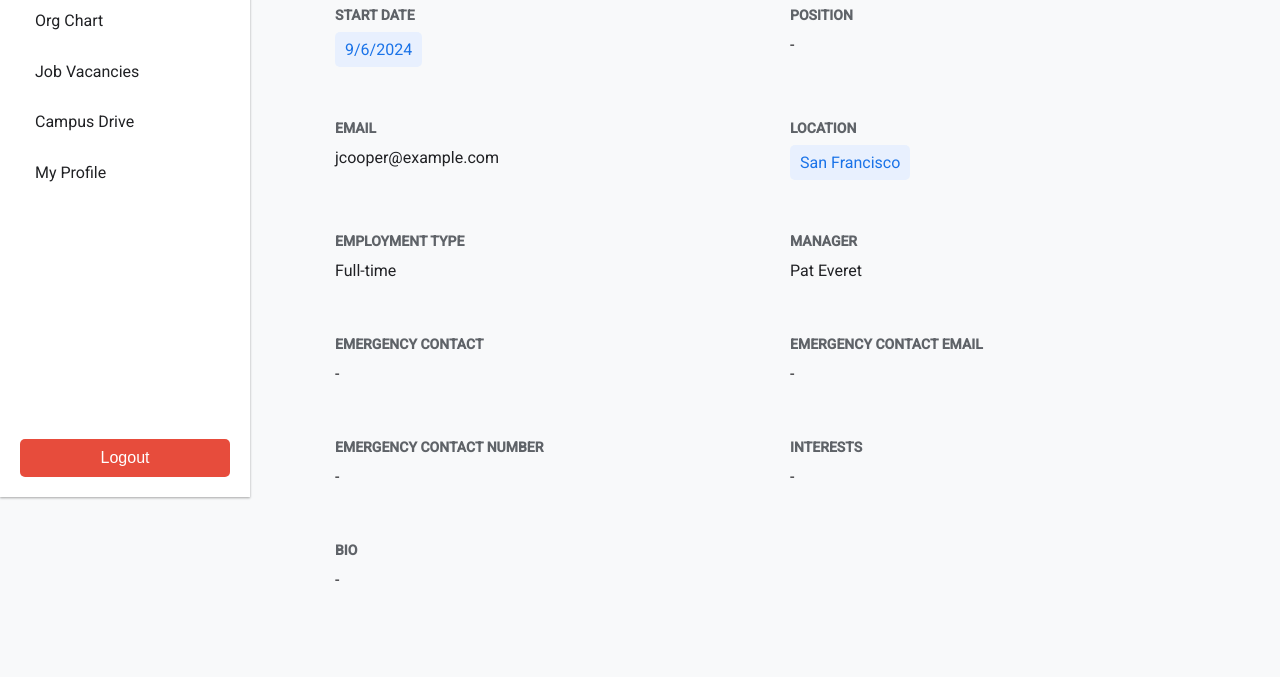
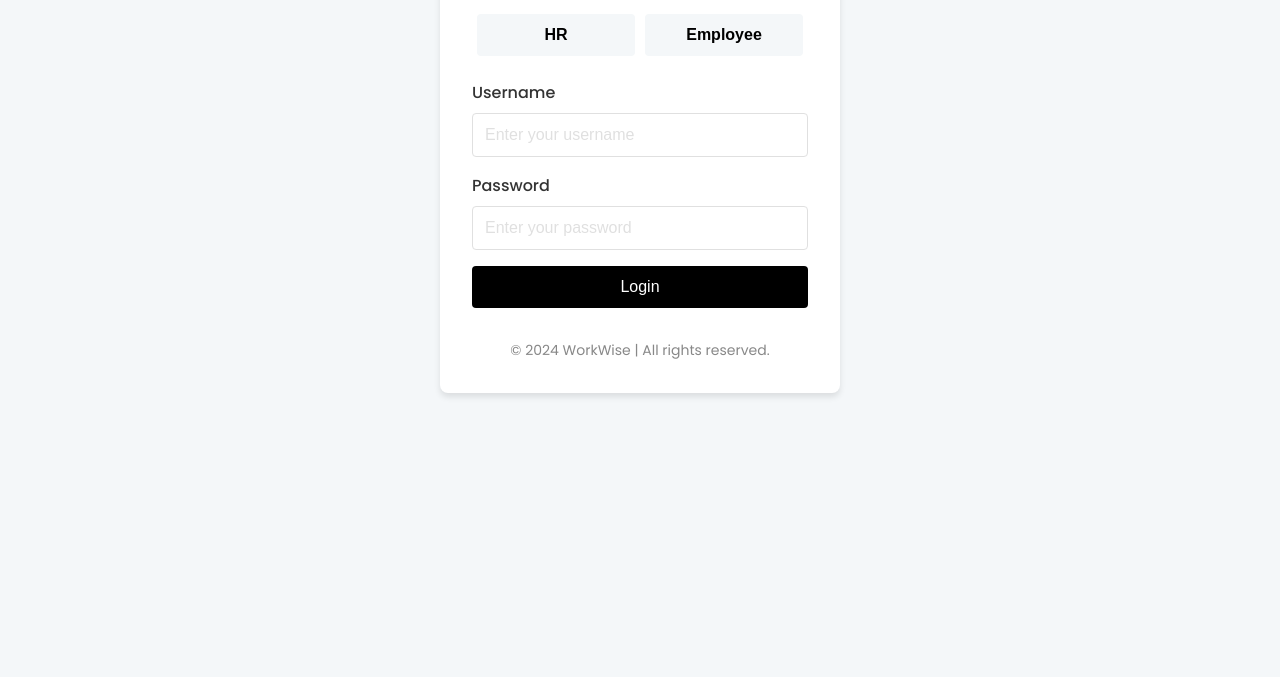
Before and after one commit to arsh342/hr_project, a plain HTML site: page index.html in a window 1280 px wide. Shown: the part 303-980 px from the top of the page. After the commit the page ends 800 px from the top, so only its background shows below. Drawn offline with Linux system fonts and the light colour scheme.

Commit message:
path and index file changed

```diff
--- a/index.html
+++ b/index.html
@@ -4,135 +4,228 @@
 <head>
     <meta charset="UTF-8">
     <meta name="viewport" content="width=device-width, initial-scale=1.0">
-  <title>Digital Native - HR Profile</title>
-  <link href="https://fonts.googleapis.com/css2?family=Roboto:wght@300;400;500&display=swap" rel="stylesheet">
-  <link rel="stylesheet" href="styles.css">
+    <title>ProHire Portal - Login</title>
+    <link href="https://fonts.googleapis.com/css2?family=Poppins:wght@300;400;500;600;700&display=swap"
+        rel="stylesheet">
     <style>
-    .page-header {
-      margin-top: 100px;
-      margin-bottom: 50px;
+        :root {
+            --primary-color: #000;
+            --secondary-color: #e74c3c;
+            --background-color: #f4f7f9;
+            --card-background: #ffffff;
+            --text-color: #333333;
+            --border-color: #e0e0e0;
+            --shadow-color: rgba(0, 0, 0, 0.1);
+            --transition-speed: 0.3s;
         }
 
-    .profile-grid {
-      display: grid;
-      grid-template-columns: repeat(auto-fit, minmax(400px, 1fr));
-      gap: 20px;
-      margin: 50px;
+        * {
+            box-sizing: border-box;
+            margin: 0;
+            padding: 0;
         }
 
-    .profile-item {
-      padding: 15px;
-      border-radius: 8px;
+        body {
+            font-family: 'Poppins', sans-serif;
+            background-color: var(--background-color);
+            display: flex;
+            justify-content: center;
+            align-items: center;
+            min-height: 100vh;
+            color: var(--text-color);
+            padding: 20px;
         }
 
-    .profile-item h3 {
-      color: var(--text-secondary);
-      font-size: 14px;
-      margin-bottom: 5px;
+        .login-container {
+            background-color: var(--card-background);
+            border-radius: 8px;
+            box-shadow: 0 4px 6px var(--shadow-color);
+            padding: 2rem;
+            width: 100%;
+            max-width: 400px;
+            transition: transform var(--transition-speed) ease;
         }
 
-    .profile-item p {
-      font-size: 16px;
+        .login-container:hover {
+            transform: translateY(-5px);
         }
 
-    .highlight {
-      background-color: var(--hover-color);
+        h1 {
+            text-align: center;
             color: var(--primary-color);
-      padding: 5px 10px;
-      border-radius: 5px;
-      display: inline-block;
+            margin-bottom: 1.5rem;
         }
 
-    .main-content {
-      padding: 20px;
+        .logo {
+            display: flex;
+            align-items: center;
+            margin-bottom: 30px;
+            justify-content: center;
+        }
+
+        .logo img {
+            width: 200px;
+            margin-right: 10px;
+        }
+
+        .button-group {
+            display: flex;
+            justify-content: space-between;
+            margin-bottom: 1.5rem;
+        }
+
+        .nav-button {
+            flex: 1;
+            text-align: center;
+            padding: 0.75rem;
+            background-color: var(--background-color);
+            border: none;
+            border-radius: 4px;
+            cursor: pointer;
+            transition: background-color var(--transition-speed) ease;
+            margin: 0 5px;
+            font-weight: 600;
+            color: var(--primary-color);
+        }
+
+        .nav-button:hover {
+            background-color: var(--primary-color);
+            color: white;
+        }
+
+        .form-group {
+            margin-bottom: 1rem;
+        }
+
+        label {
+            display: block;
+            margin-bottom: 0.5rem;
+            font-weight: 500;
+        }
+
+        input {
+            width: 100%;
+            padding: 0.75rem;
+            border: 1px solid var(--border-color);
+            border-radius: 4px;
+            font-size: 1rem;
+            transition: border-color var(--transition-speed) ease;
+        }
+
+        input:focus {
+            outline: none;
+            border-color: var(--primary-color);
+        }
+
+        input::placeholder {
+            color: var(--border-color);
+        }
+
+        button {
+            width: 100%;
+            padding: 0.75rem;
+            background-color: var(--primary-color);
+            color: white;
+            border: none;
+            border-radius: 4px;
+            font-size: 1rem;
+            cursor: pointer;
+            transition: background-color var(--transition-speed) ease;
+        }
+
+        button:hover {
+            background-color: #333333;
+        }
+
+        .error-message {
+            color: var(--secondary-color);
+            text-align: center;
+            margin-top: 1rem;
+            font-weight: 500;
+        }
+
+        footer {
+            text-align: center;
+            margin-top: 2rem;
+            color: #888;
+            font-size: 0.875rem;
+        }
+
+        @media (max-width: 480px) {
+            .login-container {
+                padding: 1.5rem;
+            }
         }
     </style>
 </head>
 
 <body>
-  <div class="container">
-    <aside class="sidebar">
-      <div>
+    <div class="login-container">
         <div class="logo">
             <img src="https://i.postimg.cc/qqLRVPRj/workwise-high-resolution-logo-black-transparent.png"
                 alt="WorkWise Logo">
         </div>
-        <nav>
-          <a href="#" class="nav-item">Everyone</a>
-          <a href="department.html" class="nav-item">Departments</a>
-          <a href="comp_chart.html" class="nav-item">Org Chart</a>
-          <a href="vacancies.html" class="nav-item">Job Vacancies</a>
-          <a href="campus-drive.html" class="nav-item active">Campus Drive</a>
-          <a href="index.html" class="nav-item">My Profile</a>
-        </nav>
+        <div class="button-group">
+            <button class="nav-button" id="hrButton">HR</button>
+            <button class="nav-button" id="employeeButton">Employee</button>
         </div>
-      <button class="logout-button" onclick="logout()">Logout</button>
-    </aside>
-    <main class="main-content">
-      <div class="page-header">
-        <div class="name-id">
-          <h2>Jenn Cooper</h2>
-          <p>Emp Id. 094563</p>
+        <form id="loginForm">
+            <div class="form-group">
+                <label for="username">Username</label>
+                <input type="text" id="username" name="username" placeholder="Enter your username" required>
             </div>
-        <button class="btn" onclick="editProfile()">EDIT</button>
+            <div class="form-group">
+                <label for="password">Password</label>
+                <input type="password" id="password" name="password" placeholder="Enter your password" required>
             </div>
-      <hr>
-      <div class="profile-grid">
-        <div class="profile-item">
-          <h3>START DATE</h3>
-          <p class="highlight">9/6/2024</p>
+            <button type="submit">Login</button>
+        </form>
+        <p id="errorMessage" class="error-message"></p>
+        <footer>
+            &copy; 2024 WorkWise | All rights reserved.
+        </footer>
     </div>
-        <div class="profile-item">
-          <h3>POSITION</h3>
-          <p>-</p>
-        </div>
-        <div class="profile-item">
-          <h3>EMAIL</h3>
-          <p>jcooper@example.com</p>
-        </div>
-        <div class="profile-item">
-          <h3>LOCATION</h3>
-          <p class="highlight">San Francisco</p>
-        </div>
-        <div class="profile-item">
-          <h3>EMPLOYMENT TYPE</h3>
-          <p>Full-time</p>
-        </div>
-        <div class="profile-item">
-          <h3>MANAGER</h3>
-          <p>Pat Everet</p>
-        </div>
-        <div class="profile-item">
-          <h3>EMERGENCY CONTACT</h3>
-          <p>-</p>
-        </div>
-        <div class="profile-item">
-          <h3>EMERGENCY CONTACT EMAIL</h3>
-          <p>-</p>
-        </div>
-        <div class="profile-item">
-          <h3>EMERGENCY CONTACT NUMBER</h3>
-          <p>-</p>
-        </div>
-        <div class="profile-item">
-          <h3>INTERESTS</h3>
-          <p>-</p>
-        </div>
-        <div class="profile-item">
-          <h3>BIO</h3>
-          <p>-</p>
-        </div>
-      </div>
-    </main>
-  </div>
+
     <script>
-    function editProfile() {
-      alert('Edit functionality not implemented in this demo.');
+        document.getElementById('hrButton').addEventListener('click', () => {
+            window.location.href = 'hr_profile.html'; // Redirect to HR page
+        });
+
+        // Redirects on button click
+        document.getElementById('employeeButton').addEventListener('click', () => {
+            window.location.href = ''; // Redirect to Employee page
+        });
+
+
+        // Sample user data (for demonstration purposes only)
+        const users = [
+            { username: "hr_admin", password: "hr123", role: "hr" },
+            { username: "employee1", password: "emp123", role: "employee" },
+            { username: "employee2", password: "emp456", role: "employee" }
+        ];
+
+        const form = document.getElementById('loginForm');
+        const errorMessage = document.getElementById('errorMessage');
+
+        form.addEventListener('submit', (e) => {
+            e.preventDefault();
+            const username = document.getElementById('username').value;
+            const password = document.getElementById('password').value;
+
+            const user = users.find(u => u.username === username && u.password === password);
+
+            if (user) {
+                errorMessage.textContent = '';
+                let successMessage = `Login successful as ${user.username}`;
+                if (user.role === 'hr') {
+                    successMessage = 'Login successful as HR';
                 }
-
-    function logout() {
-      window.location.href = 'signUp.html'; // Redirect to the signup page
+                alert(successMessage);
+                // Here you would typically redirect to the appropriate dashboard
+            } else {
+                errorMessage.textContent = 'Invalid username or password';
             }
+        });
     </script>
 </body>
 
```
Also changed, not shown: campus-drive.html (+5 -5 lines), comp_chart.html (+2 -2 lines), department.html (+2 -2 lines), hr_profile.html (added, +139 -0 lines), vacancies.html (+2 -2 lines). Lines whose indentation alone changed are shown as unchanged.
